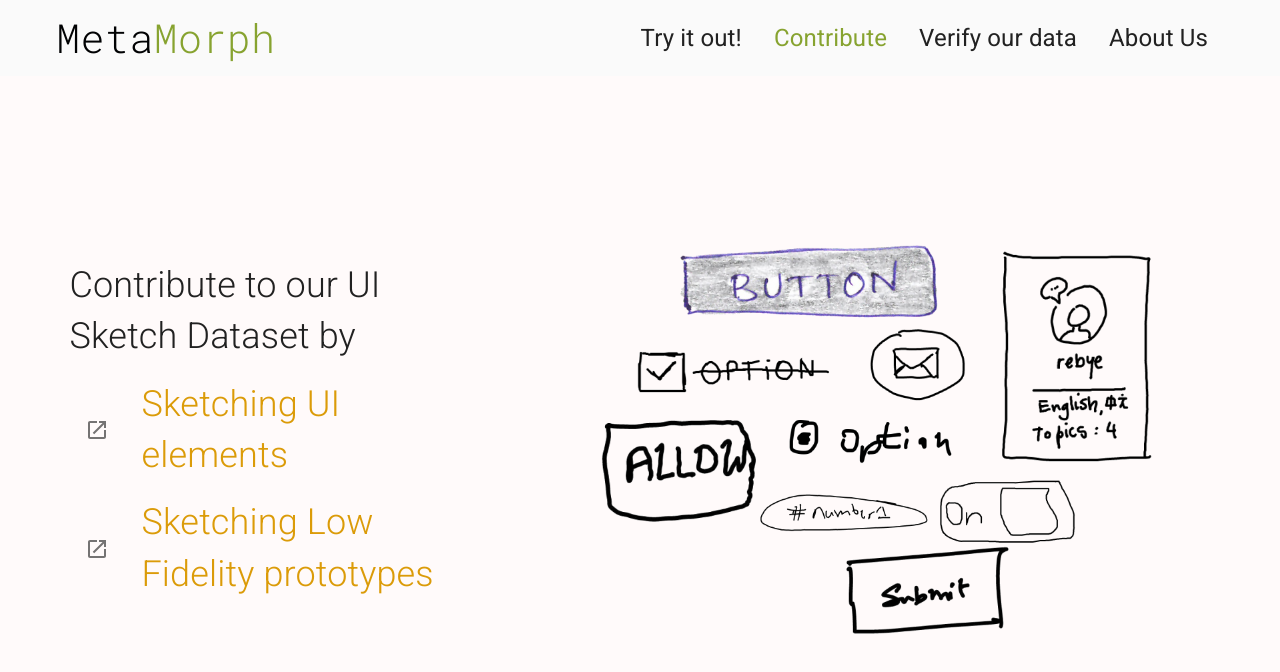
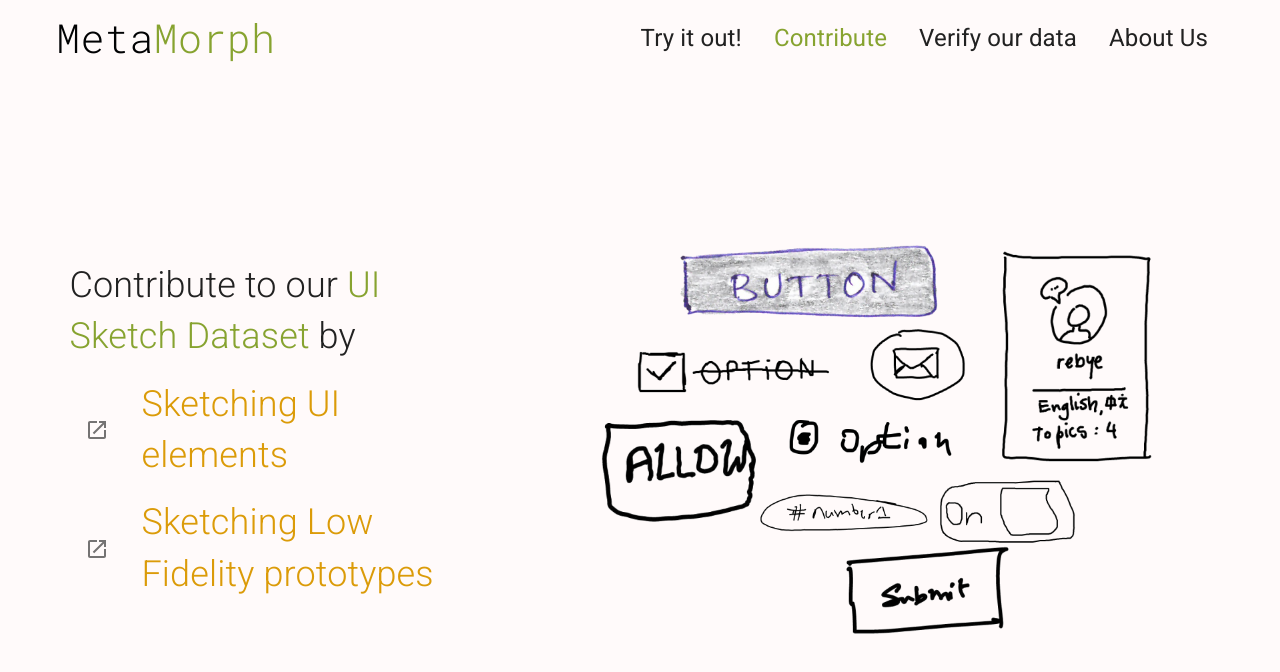
Before and after one commit to vinothpandian/metamorph-gui, a React (Create React App) app: page /contribute in a window 1280 px wide. Shown: the top 672 px of the page. Built offline with nearby package versions, Linux system fonts and the light colour scheme.

Commit message:
change wordcloud image

```diff
--- a/src/assets/theme.jsx
+++ b/src/assets/theme.jsx
@@ -11,6 +11,9 @@
     },
     secondary: {
       main: "#DB9B08"
+    },
+    background: {
+      default: "#FFFAFA"
     }
   }
 });
--- a/src/components/SectionContainer/index.jsx
+++ b/src/components/SectionContainer/index.jsx
@@ -6,10 +6,12 @@
 
 const useStyles = makeStyles(theme => ({
   root: ({ gradientBackground, solidBackground, fullPage }) => ({
+    overflow: "hidden",
     height: fullPage ? "100vh" : "calc(100vh - 4.75rem)",
     background: gradientBackground
       ? `linear-gradient(
       180deg,
+      #FFFAFA 0%,
       rgba(196, 196, 196, 0) 59.57%,
       rgba(135, 163, 48, 0.8) 97.07%
     )`
--- a/src/screens/Contribute/index.jsx
+++ b/src/screens/Contribute/index.jsx
@@ -8,20 +8,13 @@
   ListItemText,
   ListItemIcon
 } from "@material-ui/core";
-import { makeStyles } from "@material-ui/styles";
 import LaunchOutlinedIcon from "@material-ui/icons/LaunchOutlined";
 
 import ContributeImage from "../../assets/images/contribute.png";
 import SectionContainer from "../../components/SectionContainer";
 import DisplayImage from "../../components/DisplayImage";
 import Information from "../../components/Information";
-import { useGridStyles } from "../../styles";
-
-const useStyles = makeStyles({
-  root: {
-    height: "100%"
-  }
-});
+import { useGridStyles, useEmphasisStyles } from "../../styles";
 
 const links = [
   {
@@ -52,8 +45,8 @@
 ));
 
 const Contribute = () => {
-  const styles = useStyles();
   const gridStyles = useGridStyles();
+  const emphasisStyles = useEmphasisStyles();
 
   return (
     <SectionContainer>
@@ -63,8 +56,10 @@
             <Grid item xs={10}>
               <Information>
                 <span>Contribute to our </span>
-                <span className={styles.secondaryText}>UI Sketch Dataset </span>
-                <span>by </span>
+                <span className={emphasisStyles.primaryEmphasis}>
+                  UI Sketch Dataset
+                </span>
+                <span> by </span>
                 <List dense>{list}</List>
               </Information>
             </Grid>
--- a/src/screens/VerifyOurData/index.jsx
+++ b/src/screens/VerifyOurData/index.jsx
@@ -8,20 +8,13 @@
   ListItemText,
   ListItemIcon
 } from "@material-ui/core";
-import { makeStyles } from "@material-ui/styles";
 import LaunchOutlinedIcon from "@material-ui/icons/LaunchOutlined";
 
 import WordCloudImage from "../../assets/images/wordcloud.svg";
 import SectionContainer from "../../components/SectionContainer";
 import DisplayImage from "../../components/DisplayImage";
 import Information from "../../components/Information";
-import { useGridStyles } from "../../styles";
-
-const useStyles = makeStyles({
-  root: {
-    height: "100%"
-  }
-});
+import { useGridStyles, useEmphasisStyles } from "../../styles";
 
 const links = [
   {
@@ -52,8 +45,8 @@
 ));
 
 const VerifyOurData = () => {
-  const styles = useStyles();
   const gridStyles = useGridStyles();
+  const emphasisStyles = useEmphasisStyles();
 
   return (
     <SectionContainer>
@@ -63,8 +56,10 @@
             <Grid item xs={10}>
               <Information>
                 <span>Verify our </span>
-                <span className={styles.secondaryText}>UI Sketch Dataset </span>
-                <span>by </span>
+                <span className={emphasisStyles.primaryEmphasis}>
+                  UI Sketch Dataset
+                </span>
+                <span> by </span>
                 <List dense>{list}</List>
               </Information>
             </Grid>
```
Also changed, not shown: src/assets/images/wordcloud.svg.
